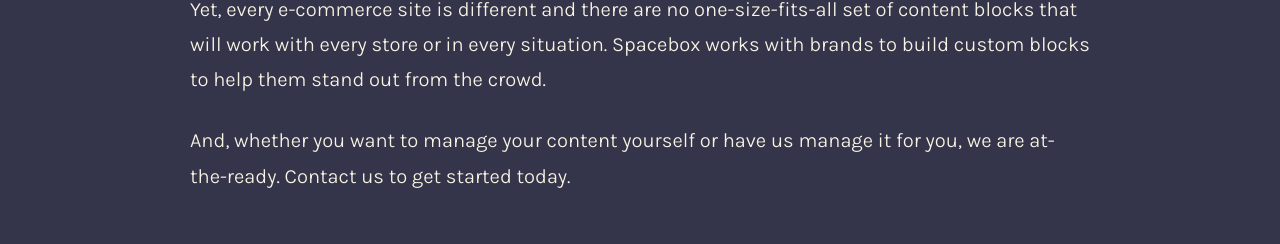
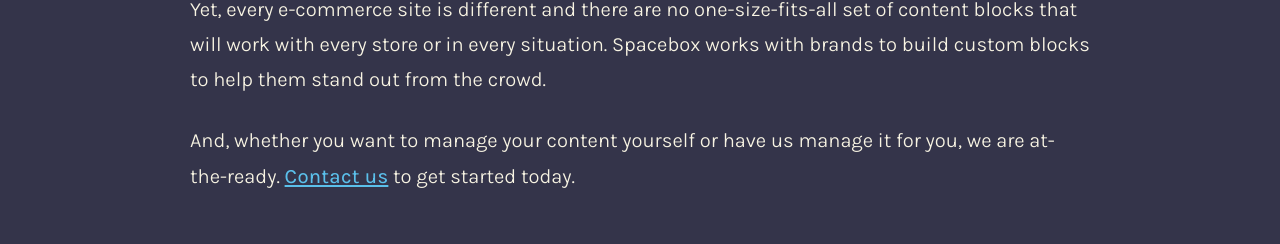
Before and after one commit to Spacebox-Digital/sbastro, an Astro site: page /what-we-do in a window 1280 px wide. Shown: the part 1397-1641 px from the top of the page. Built offline with nearby package versions, Linux system fonts and the light colour scheme; Astro itself is replaced by a stand-in of ours.

Commit message:
updates what we do

```diff
--- a/src/content/pages/what-we-do.md
+++ b/src/content/pages/what-we-do.md
@@ -23,4 +23,4 @@
 
 Yet, every e-commerce site is different and there are no one-size-fits-all set of content blocks that will work with every store or in every situation. Spacebox works with brands to build custom blocks to help them stand out from the crowd.
 
-And, whether you want to manage your content yourself or have us manage it for you, we are at-the-ready. Contact us to get started today.
+And, whether you want to manage your content yourself or have us manage it for you, we are at-the-ready. <a href="/contact">Contact us</a> to get started today.
```
